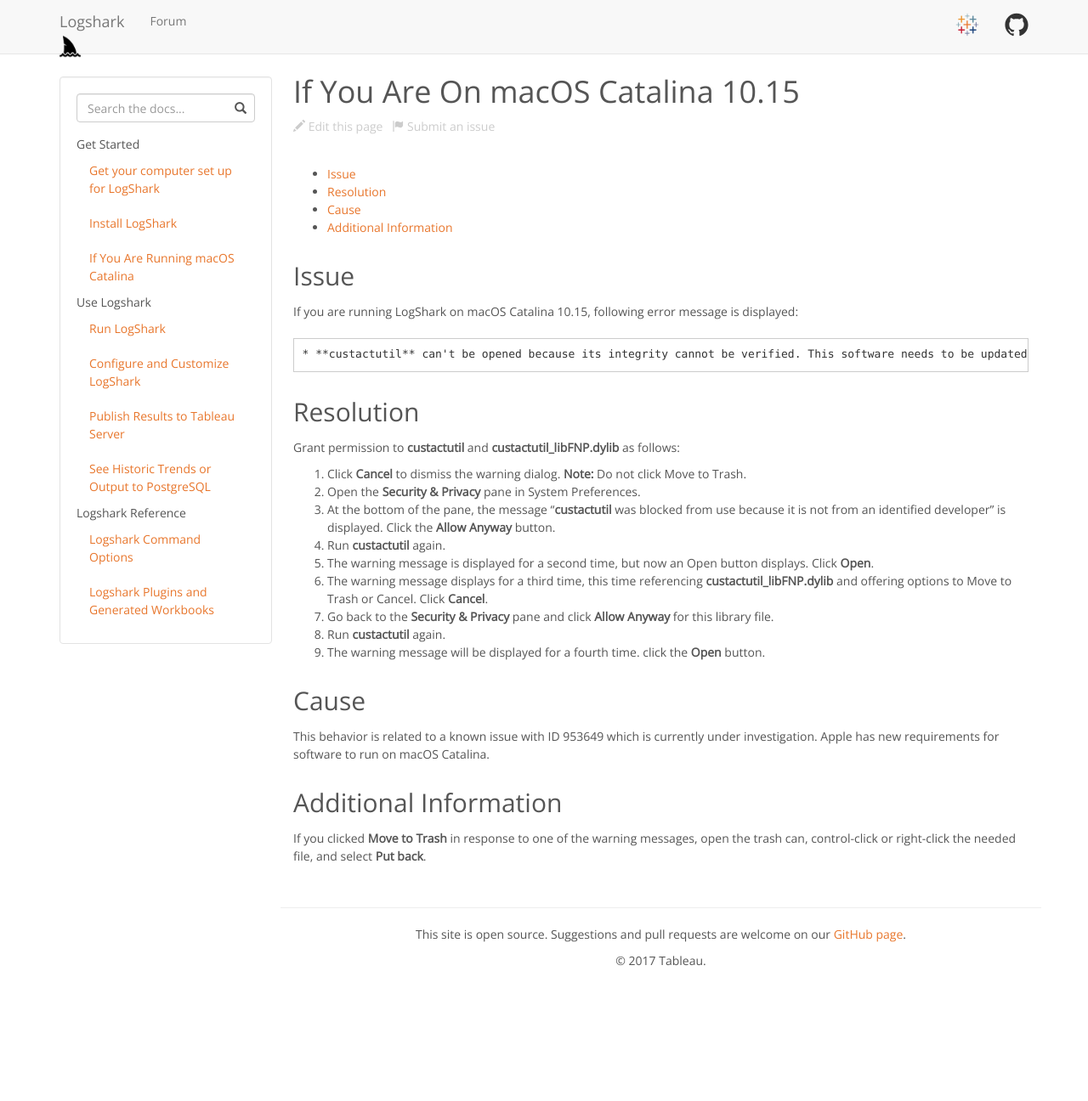
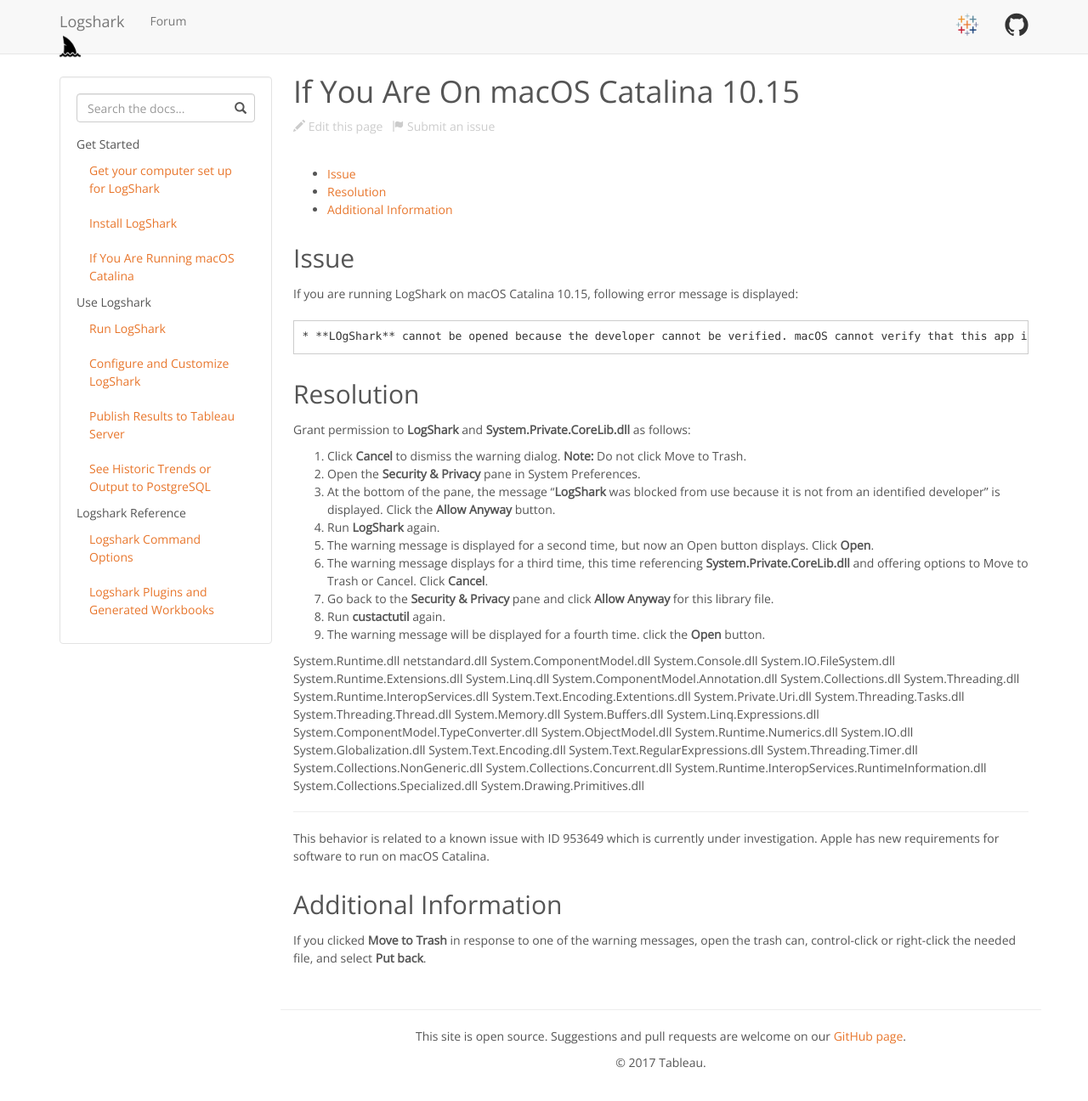
Before and after one commit to tableau/Logshark, a Jekyll site: the page built from docs/docs/logshark_catalina.md, in a window 1280 px wide and 1301 px high. Shown: the top 1296 px of the window at 85% size. Built offline with Jekyll 4.4.1, drawn with Linux system fonts in a browser that asks for light colours.

Commit message:
Updated docs

```diff
--- a/docs/docs/logshark_catalina.md
+++ b/docs/docs/logshark_catalina.md
@@ -10,24 +10,55 @@
 
 If you are running LogShark on macOS Catalina 10.15, following error message is displayed:
 
-    * **custactutil** can't be opened because its integrity cannot be verified. This software needs to be updated. Contact the developer for more information.*
+    * **LOgShark** cannot be opened because the developer cannot be verified. macOS cannot verify that this app is free from malware.*
 
 
 Resolution
 ----------
-Grant permission to **custactutil** and **custactutil_libFNP.dylib** as follows:
+Grant permission to **LogShark** and **System.Private.CoreLib.dll** as follows:
 1. Click **Cancel** to dismiss the warning dialog.
 **Note:** Do not click Move to Trash.
 1. Open the **Security & Privacy** pane in System Preferences.
-1. At the bottom of the pane, the message "**custactutil** was blocked from use because it is not from an identified developer" is displayed. Click the **Allow Anyway** button.
-1. Run **custactutil** again.
+1. At the bottom of the pane, the message "**LogShark** was blocked from use because it is not from an identified developer" is displayed. Click the **Allow Anyway** button.
+1. Run **LogShark** again.
 1. The warning message is displayed for a second time, but now an Open button displays. Click **Open**.
-1. The warning message displays for a third time, this time referencing **custactutil_libFNP.dylib** and offering options to Move to Trash or Cancel. Click **Cancel**.
+1. The warning message displays for a third time, this time referencing **System.Private.CoreLib.dll** and offering options to Move to Trash or Cancel. Click **Cancel**.
 1. Go back to the **Security & Privacy** pane and click **Allow Anyway** for this library file.
 1. Run **custactutil** again.
 1. The warning message will be displayed for a fourth time. click the **Open** button.
 
-Cause
+System.Runtime.dll
+netstandard.dll
+System.ComponentModel.dll
+System.Console.dll
+System.IO.FileSystem.dll
+System.Runtime.Extensions.dll
+System.Linq.dll
+System.ComponentModel.Annotation.dll
+System.Collections.dll
+System.Threading.dll
+System.Runtime.InteropServices.dll
+System.Text.Encoding.Extentions.dll
+System.Private.Uri.dll
+System.Threading.Tasks.dll
+System.Threading.Thread.dll
+System.Memory.dll
+System.Buffers.dll
+System.Linq.Expressions.dll
+System.ComponentModel.TypeConverter.dll
+System.ObjectModel.dll
+System.Runtime.Numerics.dll
+System.IO.dll
+System.Globalization.dll
+System.Text.Encoding.dll
+System.Text.RegularExpressions.dll
+System.Threading.Timer.dll
+System.Collections.NonGeneric.dll
+System.Collections.Concurrent.dll
+System.Runtime.InteropServices.RuntimeInformation.dll
+System.Collections.Specialized.dll
+System.Drawing.Primitives.dll
+
 -----
 This behavior is related to a known issue with ID 953649 which is currently under investigation.
 Apple has new requirements for software to run on macOS Catalina.
```
Also changed, not shown: docs/docs/logshark_configure.md (+1 -18 lines), docs/docs/logshark_postgres.md (+3 -2 lines), docs/docs/logshark_prefunc.md (+3 -3 lines), docs/docs/logshark_server.md (+35 -8 lines), README.md.
